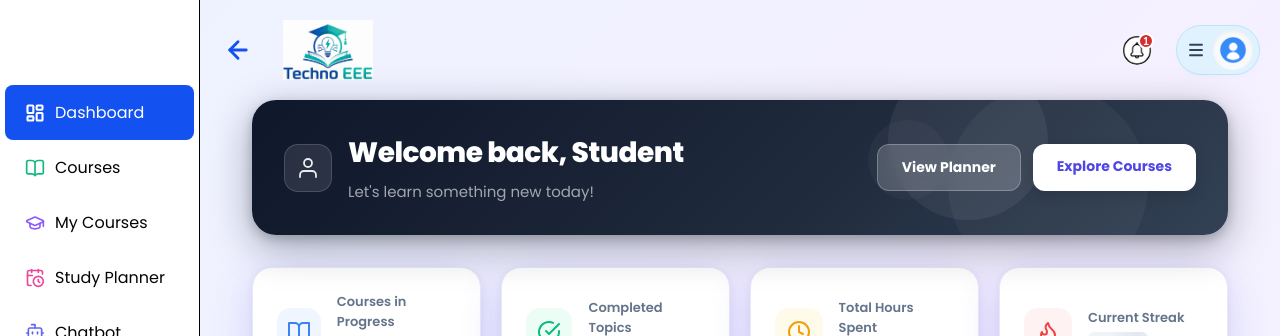
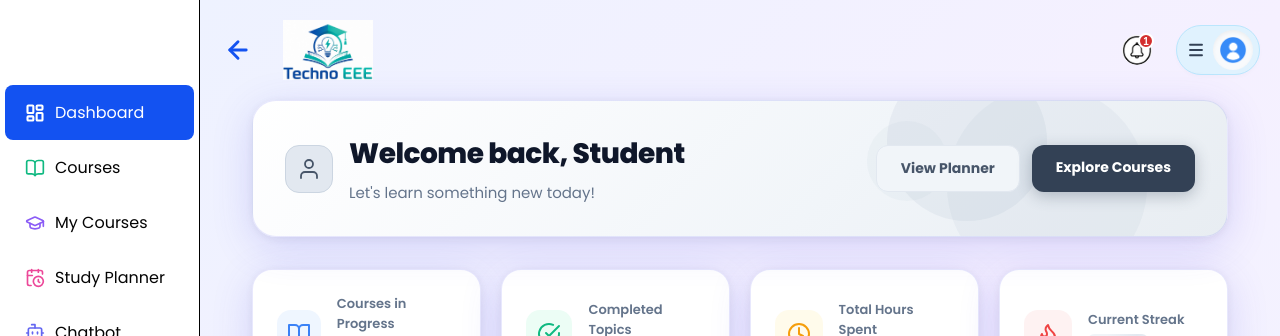
Before and after one commit to Debjanimandal/Technoeee, a Next.js app: page /dashboard in a window 1280 px wide. Shown: the top 336 px of the page. Built offline with nearby package versions, Linux system fonts and the light colour scheme; no server answers.

Commit message:
feat: welcome banner white/gray aesthetic, Continue Learning card dark slate gray

```diff
--- a/app/dashboard/page.js
+++ b/app/dashboard/page.js
@@ -325,35 +325,36 @@ export default function DashboardPage() {
 
             {/* ─── Welcome Banner ───────────────────────────────────────────────── */}
             <div style={{
-              background: 'linear-gradient(135deg, #0f172a 0%, #1e293b 55%, #334155 100%)',
+              background: 'linear-gradient(135deg, #ffffff 0%, #f1f5f9 60%, #e8edf2 100%)',
               borderRadius: '24px', padding: '32px', marginBottom: '32px',
               display: 'flex', justifyContent: 'space-between', alignItems: 'center',
-              boxShadow: '0 12px 40px rgba(15,23,42,0.35), 0 4px 12px rgba(0,0,0,0.2)',
+              boxShadow: '0 10px 40px rgba(79,70,229,0.18), 0 2px 8px rgba(0,0,0,0.06)',
+              border: '1px solid rgba(99,102,241,0.15)',
               position: 'relative', overflow: 'hidden'
             }}>
               {/* Decorative circles */}
-              <div style={{ position: 'absolute', top: '-40px', right: '180px', width: '160px', height: '160px', borderRadius: '50%', background: 'rgba(255,255,255,0.06)', pointerEvents: 'none' }} />
-              <div style={{ position: 'absolute', bottom: '-50px', right: '80px', width: '200px', height: '200px', borderRadius: '50%', background: 'rgba(255,255,255,0.04)', pointerEvents: 'none' }} />
-              <div style={{ position: 'absolute', top: '20px', right: '280px', width: '80px', height: '80px', borderRadius: '50%', background: 'rgba(255,255,255,0.03)', pointerEvents: 'none' }} />
+              <div style={{ position: 'absolute', top: '-40px', right: '180px', width: '160px', height: '160px', borderRadius: '50%', background: 'rgba(148,163,184,0.12)', pointerEvents: 'none' }} />
+              <div style={{ position: 'absolute', bottom: '-50px', right: '80px', width: '200px', height: '200px', borderRadius: '50%', background: 'rgba(148,163,184,0.09)', pointerEvents: 'none' }} />
+              <div style={{ position: 'absolute', top: '20px', right: '280px', width: '80px', height: '80px', borderRadius: '50%', background: 'rgba(148,163,184,0.07)', pointerEvents: 'none' }} />
               <div style={{ position: 'relative', zIndex: 1, display: 'flex', alignItems: 'center', gap: '16px' }}>
-                <div style={{ width: '48px', height: '48px', borderRadius: '14px', background: 'rgba(255,255,255,0.1)', display: 'flex', alignItems: 'center', justifyContent: 'center', flexShrink: 0, border: '1px solid rgba(255,255,255,0.15)' }}>
-                  <svg width="24" height="24" viewBox="0 0 24 24" fill="none" stroke="rgba(255,255,255,0.9)" strokeWidth="1.8" strokeLinecap="round" strokeLinejoin="round">
+                <div style={{ width: '48px', height: '48px', borderRadius: '14px', background: '#e2e8f0', display: 'flex', alignItems: 'center', justifyContent: 'center', flexShrink: 0, border: '1px solid #cbd5e1' }}>
+                  <svg width="24" height="24" viewBox="0 0 24 24" fill="none" stroke="#475569" strokeWidth="1.8" strokeLinecap="round" strokeLinejoin="round">
                     <path d="M20 21v-2a4 4 0 0 0-4-4H8a4 4 0 0 0-4 4v2"/>
                     <circle cx="12" cy="7" r="4"/>
                   </svg>
                 </div>
                 <div>
-                  <h1 style={{ fontSize: '28px', fontWeight: '800', color: '#fff', margin: '0 0 6px 0', letterSpacing: '-0.5px' }}>
+                  <h1 style={{ fontSize: '28px', fontWeight: '800', color: '#0f172a', margin: '0 0 6px 0', letterSpacing: '-0.5px' }}>
                     Welcome back, {profile?.username || user?.email?.split('@')[0] || 'Student'}
                   </h1>
-                  <p style={{ margin: 0, color: 'rgba(255,255,255,0.6)', fontSize: '15px' }}>Let's learn something new today!</p>
+                  <p style={{ margin: 0, color: '#64748b', fontSize: '15px' }}>Let's learn something new today!</p>
                 </div>
               </div>
               <div style={{ display: 'flex', gap: '12px', position: 'relative', zIndex: 1 }}>
-                 <Link href="/planner" className="hover-lift" style={{ background: 'rgba(255,255,255,0.18)', color: '#fff', padding: '12px 24px', borderRadius: '12px', textDecoration: 'none', fontWeight: '700', fontSize: '14px', backdropFilter: 'blur(8px)', border: '1px solid rgba(255,255,255,0.25)' }}>
+                 <Link href="/planner" className="hover-lift" style={{ background: '#f1f5f9', color: '#475569', padding: '12px 24px', borderRadius: '12px', textDecoration: 'none', fontWeight: '700', fontSize: '14px', border: '1px solid #e2e8f0' }}>
                    View Planner
                  </Link>
-                 <Link href="/courses" className="hover-lift" style={{ background: '#fff', color: '#4f46e5', padding: '12px 24px', borderRadius: '12px', textDecoration: 'none', fontWeight: '700', fontSize: '14px', boxShadow: '0 4px 15px rgba(0,0,0,0.15)' }}>
+                 <Link href="/courses" className="hover-lift" style={{ background: '#334155', color: '#fff', padding: '12px 24px', borderRadius: '12px', textDecoration: 'none', fontWeight: '700', fontSize: '14px', boxShadow: '0 4px 15px rgba(51,65,85,0.3)' }}>
                    Explore Courses
                  </Link>
               </div>
@@ -474,7 +475,7 @@ export default function DashboardPage() {
 
                 {/* Continue Learning Widget */}
                 {continueCourse && (
-                  <div style={{ background: 'linear-gradient(135deg, #3b82f6 0%, #2563eb 100%)', borderRadius: '24px', padding: '32px', color: '#fff', boxShadow: '0 10px 30px rgba(59,130,246,0.3)' }}>
+                  <div style={{ background: 'linear-gradient(135deg, #1e293b 0%, #334155 100%)', borderRadius: '24px', padding: '32px', color: '#fff', boxShadow: '0 12px 40px rgba(15,23,42,0.30), 0 4px 12px rgba(0,0,0,0.15)' }}>
                     <div style={{ fontSize: '12px', fontWeight: '700', textTransform: 'uppercase', letterSpacing: '1px', opacity: 0.8, marginBottom: '16px' }}>
                       Continue Learning
                     </div>
```
